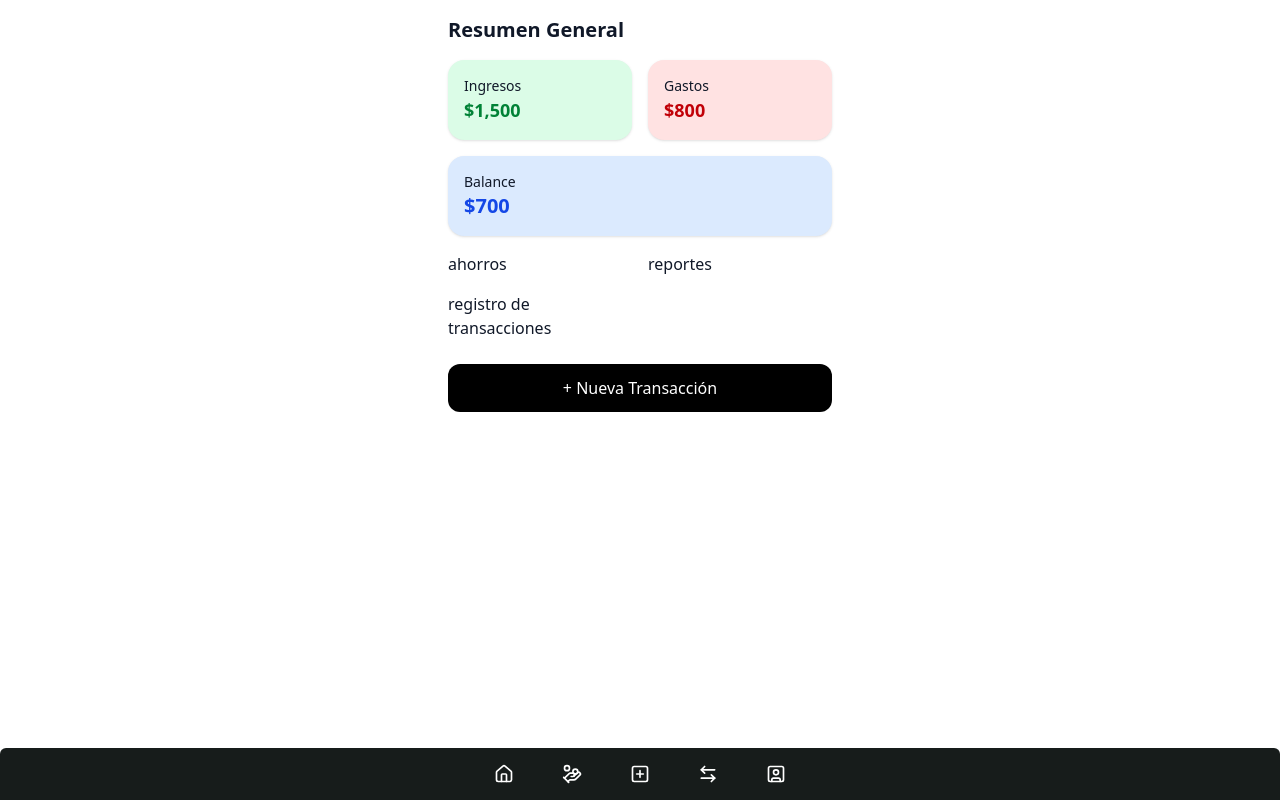
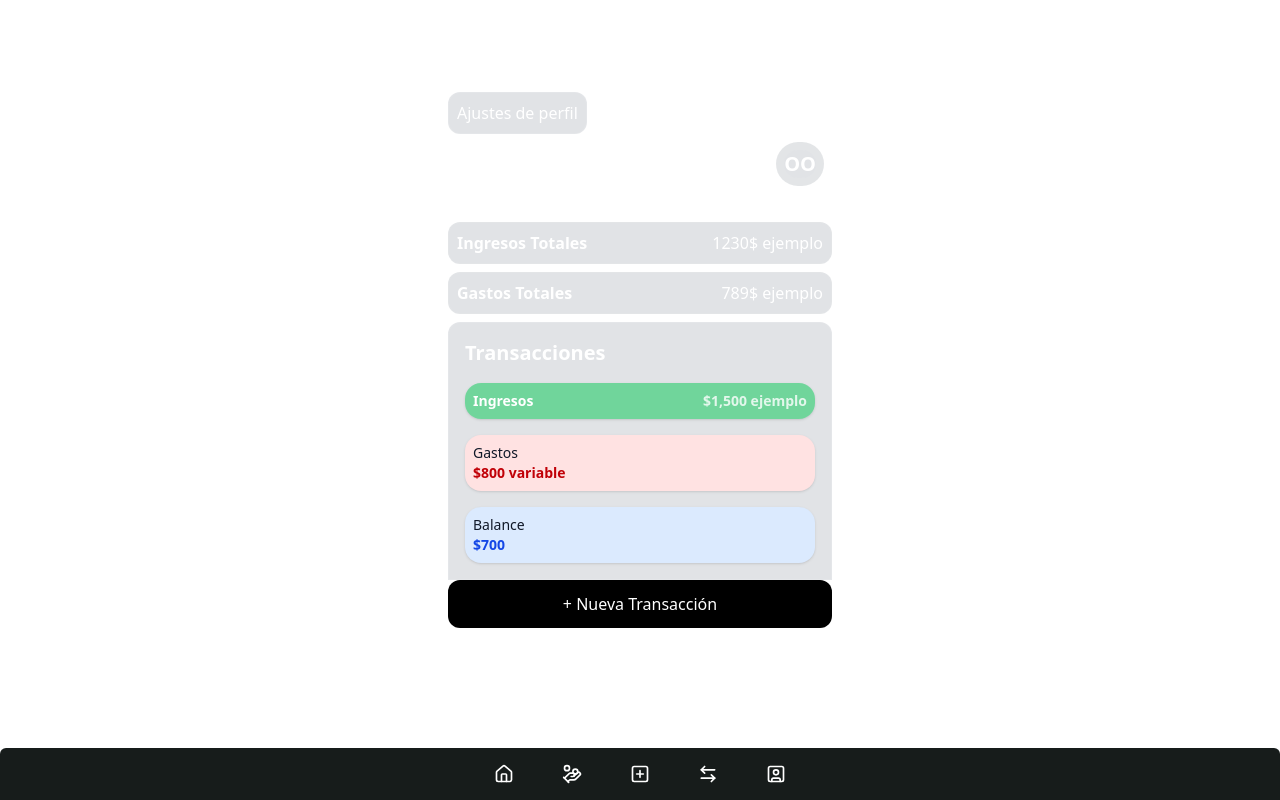
Before and after one commit to devmemberft/coin, a Next.js app: page /home in a window 1280 px wide. Built offline with nearby package versions, Linux system fonts and the light colour scheme.

Commit message:
maquetas de las vistas basicas, experiencia de usuario e interfaz de usuario

```diff
--- a/app/(private)/home/page.tsx
+++ b/app/(private)/home/page.tsx
@@ -4,24 +4,66 @@ export default function Home(){
         <div className="home-main-container max-w-md mx-auto px-4">
 
             <main className="min-h-screen p-4 bg-transparent text-gray-900">
-                <h1 className="text-xl font-bold mb-4">Resumen General</h1>
+                <h1 className="text-xl text-white font-bold mb-4">Resumen General</h1>
 
-                <section className="grid grid-cols-2 gap-4 mb-6">
-                    <div className="bg-green-100 rounded-2xl p-4 shadow">
-                    <p className="text-sm">Ingresos</p>
-                    <p className="text-lg font-semibold text-green-700">$1,500</p>
+                <section className="information w-full flex justify-between p-2 text-xs">
+                    <p className="register-date font-bold text-white">Fecha de registro</p>
+                    <p className="data text-white">Variable fecha</p>
+                </section>
+
+                <section className="settings flex w-full justify-between items-center align-center text-center space-y-2">
+
+                    <div className="settings flex items-center align-center text-center">
+                        <button className="setting-button cursor-pointer border border-white/10 rounded-xl bg-gray-500/20 hover:bg-green-800/80">
+                        <p className="text-white p-2">Ajustes de perfil</p>
+                        </button>
                     </div>
-                    <div className="bg-red-100 rounded-2xl p-4 shadow">
-                    <p className="text-sm">Gastos</p>
-                    <p className="text-lg font-semibold text-red-700">$800</p>
+
+                    <div className="currency flex text-white items-center align-center text-center">
+                        <button className="currency-button cursor-pointer hover:bg-green-800/80 border border-white/10 rounded-xl">
+                        <p className="currency-name p-2">COP $</p>
+                        </button>
                     </div>
-                    <div className="bg-blue-100 rounded-2xl p-4 shadow col-span-2">
-                    <p className="text-sm">Balance</p>
-                    <p className="text-xl font-bold text-blue-700">$700</p>
+                </section>
+
+
+
+                <section className="profile-information w-full flex flex-row align-center justify-between text-white font-bold text-xl text-center align-center items-center px-2">
+                    <div className="nickname"><p className="items-center text-center align-center justify-center">Nombre de perfil</p></div> <div className="icon rounded-full border-8 bg-gray-500/20 border-white/5">OO</div>
+                </section>
+
+                <section className="Psico-profile w-full flex flex-row text-white/80">
+                    <div><p className="p-2 text-sm">Averiguemos tu perfil psicologico basado en tus gastos</p></div>
+                </section>
+
+                <section className="General-overview flex text-white flex-col space-y-2">
+                    <div className="income flex flex-row space-x-2 justify-between border border-white/5 p-2 bg-gray-500/20 rounded-xl">
+                        <p className="font-bold">Ingresos Totales</p>
+                        <p>1230$ ejemplo</p>
                     </div>
-                    <p>ahorros</p>
-                    <p>reportes</p>
-                    <p>registro de transacciones</p>
+                    <div className="expenses flex flex-row space-x-2 justify-between border border-white/5 p-2 bg-gray-500/20 rounded-xl">
+                        <p className="font-bold">Gastos Totales</p>
+                        <p>789$ ejemplo</p>
+                    </div>
+                </section>
+
+                <section className="transactions-resume flex flex-col gap-4 mt-2 border border-white/10 bg-gray-500/20 p-4 rounded-t-xl">
+                    <p className="Transactions-list text-white font-bold text-xl">Transacciones</p>
+
+                    <div className="flex flex-row justify-between bg-green-500/50 rounded-2xl p-2 shadow">
+                        <p className="text-white font-bold text-sm">Ingresos</p>
+                        <p className="text-sm font-semibold text-white/80">$1,500 ejemplo</p>
+                    </div>
+
+                    <div className="bg-red-100 rounded-2xl p-2 shadow">
+                        <p className="text-sm">Gastos</p>
+                        <p className="text-sm font-semibold text-red-700">$800 variable</p>
+                    </div>
+
+                    <div className="bg-blue-100 rounded-2xl p-2 shadow col-span-2">
+                        <p className="text-sm">Balance</p>
+                        <p className="text-sm font-bold text-blue-700">$700</p>
+                    </div>
                 </section>
 
                 <button className="w-full bg-black text-white rounded-xl p-3">+ Nueva Transacción</button>
--- a/app/(private)/savings/page.tsx
+++ b/app/(private)/savings/page.tsx
@@ -1,27 +1,35 @@
 export default function Savings(){
     return(
-        <main className="min-h-screen p-4 bg-transparent text-gray-900">
-            <h1 className="text-xl font-bold mb-4">Mis Ahorros</h1>
+        <main className="flex flex-col min-h-screen p-4 bg-transparent text-white/80">
+            <section className="flex w-full h-60 align-center items-center text-center justify-center">
+                <div>Aqui informacion sobre el tipo de transaccion y que mejora se puede hacer sobre ella</div>
+            </section>
+            <section className=" bg-green-500/40 rounded-xl p-2">
+                <div className="flex flex-row justify-between">
+                <h1 className="font-bold text-xl">Informacion de transaccion</h1>
+                </div>
+                <div className="flex w-full border-b-1 border-white/20 py-1"></div>
 
-            <div className="space-y-4">
-                <div className="bg-yellow-100 rounded-xl p-4 shadow">
-                <p className="text-sm font-medium">Viaje a Medellín</p>
-                <div className="w-full bg-yellow-200 h-2 rounded mt-2 mb-1">
-                    <div className="bg-yellow-500 h-2 w-[60%] rounded" />
-                </div>
-                <p className="text-xs text-right">60% - $600 / $1,000</p>
+                <div className="flex flex-row justify-between p-2 space-x-2 items-center text-center align-center">
+                    <p className="rounded-full w-12 h-8 border border-white/20"></p>
+                    <p className="w-full">Gastos</p>
+                    <p className="font-bold w-32">16/11/25</p>
                 </div>
 
-                <div className="bg-indigo-100 rounded-xl p-4 shadow">
-                <p className="text-sm font-medium">Laptop nueva</p>
-                <div className="w-full bg-indigo-200 h-2 rounded mt-2 mb-1">
-                    <div className="bg-indigo-600 h-2 w-[30%] rounded" />
+                <div className="flex flex-col w-full items-center align-center">
+                    <p className="text-4xl font-bold text-white p-4">$15.60</p>
                 </div>
-                <p className="text-xs text-right">30% - $300 / $1,000</p>
+                <div className="flex flex-row w-full justify-between p-2">
+
+                    <p>Compras de la cena en el super</p>
+                    <p className="border-b-1 border-white/20">Categoria</p>
                 </div>
-            </div>
+                <div className="flex flex-row w-full p-2 justify-between align-middle text-center items-center">
 
-            <button className="mt-6 w-full bg-black text-white rounded-xl p-3">+ Nueva Meta</button>
+                    <button className="border border-white/20 rounded-xl p-2 hover:bg-green-800/80 cursor-pointer">Guardar</button>
+                    <button className="border border-white/20 rounded-xl p-2 hover:bg-red-700/70 cursor-pointer">Eliminar</button>
+                </div>
+            </section>
         </main>
     );
 }
```
